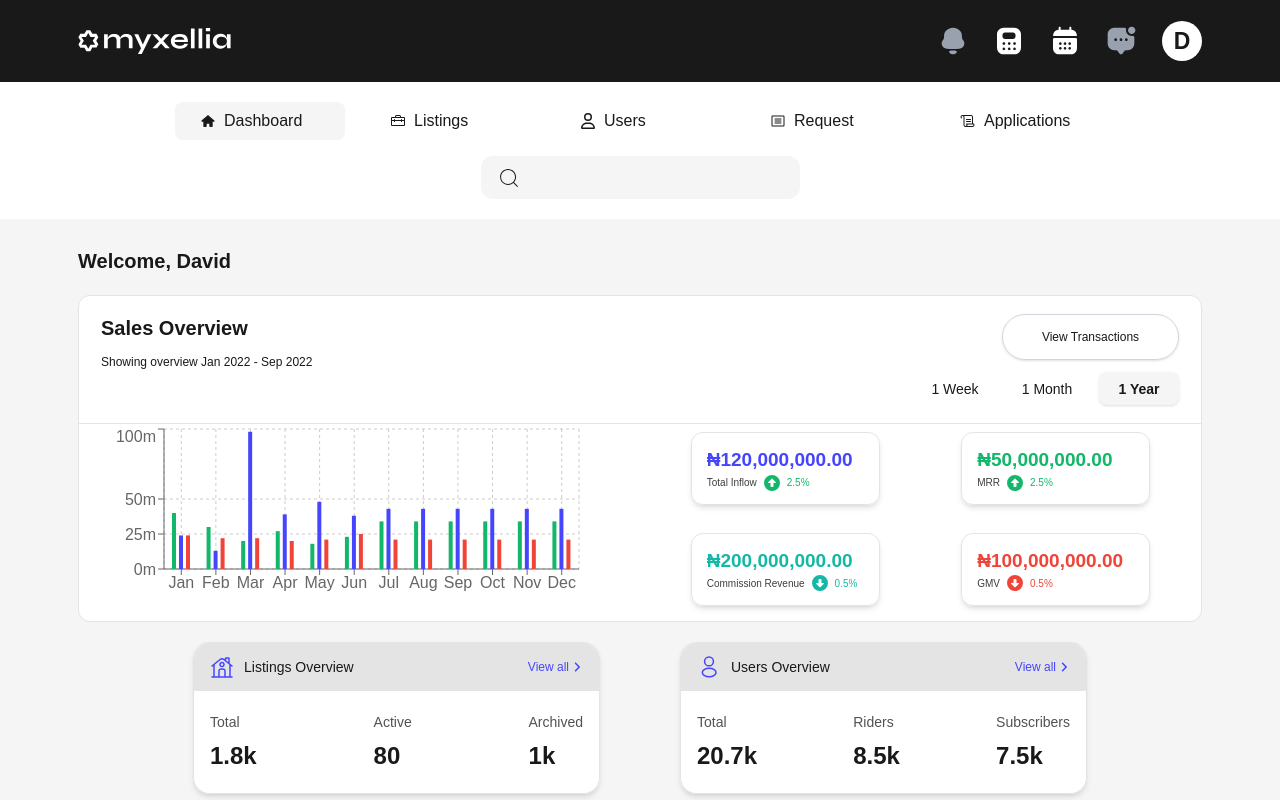
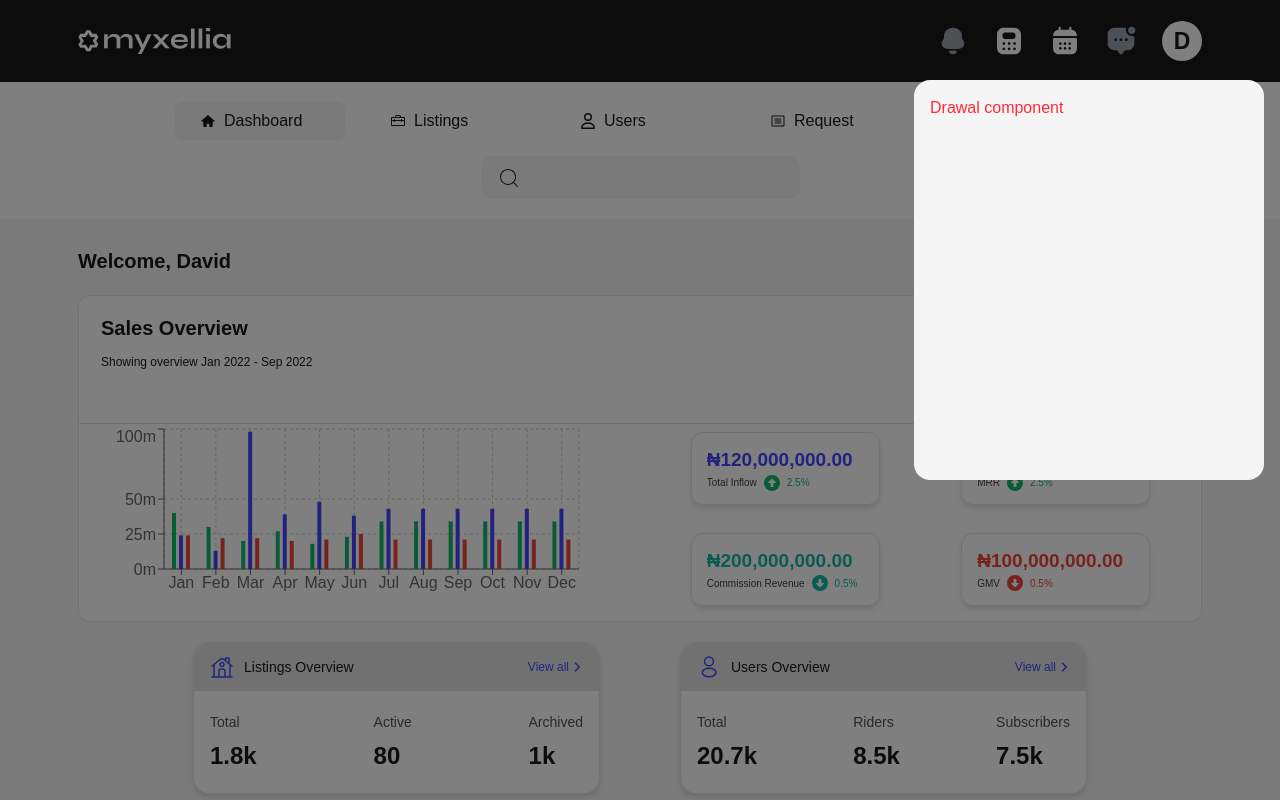
Before and after one commit to Dayvyno2021/myxellia-assessment, a Next.js app: page / in a window 1280 px wide. Both pictures are taken after a click on the button "Drawer". Shown: the top 800 px of the page. Built offline with nearby package versions, Linux system fonts and the light colour scheme.

Commit message:
refactored how the modal displays to suit the assessment requirement

```diff
--- a/src/_components/Budget.tsx
+++ b/src/_components/Budget.tsx
@@ -1,4 +1,5 @@
-import { memo } from 'react';
+'use client';
+import { KeyboardEvent, memo } from 'react';
 import Image from 'next/image';
 import { VscSettings } from "react-icons/vsc";
 import { IoMdTrendingUp } from "react-icons/io";
@@ -22,8 +23,10 @@ const budgetDetails = [
   },
 ]
 
-const Budget = ({onClose}:{onClose:()=>void}) => {
+const Budget = ({ onClose }: { onClose: () => void }) => {
+
   return (
+    <div className="w-full me-auto ">
       <div className='w-[340px] sm:w-[438px]'>
         <div className="bg-[#0c2841] ">
           <Image src={'/images/budgetHero.png'} alt='Budget' width={438} height={261} className='w-full' />
@@ -53,6 +56,7 @@ const Budget = ({onClose}:{onClose:()=>void}) => {
           </button>
         </div>
       </div>
+    </div>
   )
 }
 
--- a/src/_components/CalendarComponent.tsx
+++ b/src/_components/CalendarComponent.tsx
@@ -13,7 +13,7 @@ const CalendarComponent: FC<Props> = ({onClose}) => {
   const [selected, setSelected] = useState<Date | undefined>(new Date());
 
   return (
-    <div className="bg-black text-white py-4 rounded-lg w-full justify-center flex flex-col gap-5 ">
+    <div className="bg-black text-white p-4 rounded-lg w-full justify-center flex flex-col gap-5 ">
       <div className=" h-[50px] flex items-center w-full justify-between ">
         <p className="flex text-white gap-2 font-semibold items-center">
           <MdKeyboardBackspace className="fill-white" />
--- /dev/null
+++ b/src/_components/DrawalComponent.tsx
@@ -0,0 +1,13 @@
+import React from 'react'
+
+const DrawalComponent = () => {
+  return (
+    <div className='px-4 '>
+      <div className="bg-grey w-[350px] h-[400px] rounded-2xl">
+        <h1 className="text-red-500 p-4">Drawal component</h1>
+      </div>
+    </div>
+  )
+}
+
+export default DrawalComponent
--- a/src/_components/Header.tsx
+++ b/src/_components/Header.tsx
@@ -16,12 +16,14 @@ import CalendarComponent from "./CalendarComponent";
 import Budget from "./Budget";
 import { FaAngleDoubleDown } from "react-icons/fa";
 import { BsChevronBarContract } from "react-icons/bs";
+import DrawalComponent from "./DrawalComponent";
 
 enum HeadTitle{
   calendar = 'Calendar',
-  budget = 'Budget',
+  budget = 'Budgeting',
   notification = 'Notification',
-  messages = 'Messages'
+  messages = 'Messages',
+  drawer = 'Drawer'
 }
 
 const headerNavItems = [
@@ -47,16 +49,14 @@ interface ModalControlType{
 const Header = () => {
   const pathname = usePathname();
 
-  const [isDrawerOpen, setIsDrawerOpen] = useState(false);
   const [modal, setModal] = useState<ModalControlType>({ isOpen: false, active: null });
   const [isNavOpen, setIsNavOpen] = useState(true);
 
-  const handleClose = (heading?: HeadTitle) => {
+  const controlModal = (heading?: HeadTitle) => {
     if (heading) {
       return setModal((val) => ({active: heading, isOpen: !val.isOpen }));
     }
     setModal((val) => ({ isOpen: !val.isOpen, active: null }));
-
   }
 
   return (
@@ -68,22 +68,29 @@ const Header = () => {
             priority
           />
         </Link>
-        <div className="flex items-center gap-2 md:gap-[25px] overflow-hidden ">
-          <nav className={`flex items-center gap-1 md:gap-6 relative ${isDrawerOpen? 'nav__in':'nav__out'}`}>
+        <div className="flex items-center gap-2 md:gap-[25px] ">
+          <nav className={`flex items-center gap-1 md:gap-6 relative`}>
             {
                headerNavItems.map((item) => (
-                <button aria-label={item.name} onClick={()=>handleClose(item.name)} key={item.name} disabled={item.isDisabled} className="w-8 h-8 grid place-content-center nav_items">
+                <button aria-label={item.name} onClick={()=>controlModal(item.name)} key={item.name} disabled={item.isDisabled} className="w-8 h-8 relative grid place-content-center nav_items">
                   {item.img}
+                  <span className={`absolute text-[10px] -bottom-8 px-2 py-1 transition-all left-1/2 -translate-x-1/2 bg-black text-white rounded ${item.isDisabled? '':'span-item'}`}>
+                    {item.name}
+                  </span>
                 </button>
               ))
             }
           </nav>
           <button
             aria-label="Drawer"
-            className="w-10 h-10 bg-white hover:bg-grey transition-all rounded-full text-dark grid place-content-center text-[23px] font-bold cursor-pointer "
-            onClick={()=>setIsDrawerOpen((val)=>!val)}
+            onClick={()=>controlModal(HeadTitle.drawer)}
+            className="drawer w-10 h-10 bg-white hover:bg-grey transition-all rounded-full grid place-content-center text-[23px] font-bold cursor-pointer relative"
           >
-            D
+            <span className="text-dark">D</span>
+            <span className="absolute bg-grey flex rounded-md flex-col span-item -bottom-[54px] items-start right-0 px-2 py-1">
+              <span className="font-bold text-sm flex justify-start text-dark">David</span>
+              <span className="text-sm font-normal flex justify-start text-gray-500">dayvynomern2021@gmail.com</span>
+            </span>
           </button>
         </div>
       </div>
@@ -108,17 +115,21 @@ const Header = () => {
           <CiSearch className="absolute left-4 top-1/2 fill-dark -translate-y-1/2 text-2xl " />
         </div>
       </div>
-      <Modal isOpen={modal.isOpen} onClose={handleClose}>
+      <Modal styles={modal.active === HeadTitle.budget? 'justify-center lg:mt-10':'justify-end'} isOpen={modal.isOpen} onClose={controlModal}>
         {
           modal.active === HeadTitle.calendar ? (
             <CalendarComponent
-              onClose={handleClose}
+              onClose={controlModal}
             />
           ) : (
               modal.active === HeadTitle.budget ? (
-             <Budget onClose={handleClose} />
+             <Budget onClose={controlModal} />
               ) : (
-                <p className="text-mred">The active Header is {modal.active}</p>
+                  modal.active === HeadTitle.drawer ? (
+                    <DrawalComponent />
+                  ): (
+                    <p className="text-mred">The active Header is {modal.active}</p>
+                )
              )
           )
         }
--- a/src/_components/Modal.tsx
+++ b/src/_components/Modal.tsx
@@ -7,10 +7,11 @@ import { AnimatePresence, motion } from 'framer-motion';
 interface Props{
   isOpen: boolean,
   onClose: () => void,
-  children: ReactNode
+  children: ReactNode,
+  styles: string
 }
 
-const Modal:FC<Props> = ({isOpen, onClose, children}) => {
+const Modal:FC<Props> = ({isOpen, onClose, children, styles}) => {
 
   return (
     <>
@@ -23,15 +24,15 @@ const Modal:FC<Props> = ({isOpen, onClose, children}) => {
               exit={{ opacity: 0 }}
               className="fixed inset-0 bg-black/50"
             />
-            <div className="fixed inset-0 flex w-screen items-center justify-center p-4">
+            <div className={` fixed inset-0 flex w-screen items-start mt-20 ${styles}`}>
               <DialogPanel
                 as={motion.div}
                 initial={{ opacity: 0, scale: 0.95 }}
                 animate={{ opacity: 1, scale: 1 }}
                 exit={{ opacity: 0, scale: 0.95 }}
-                className="max-w-lg space-y-4 bg-black py-12 px-6 text-dark"
+                className="max-w-lg space-y-4 text-dark"
               >
-                <div className="w-full"> {children} </div>
+                {children}
               </DialogPanel>
             </div>
           </Dialog>
--- a/src/app/globals.css
+++ b/src/app/globals.css
@@ -45,7 +45,16 @@ body {
 }
 .nav_items:hover{
   color: var(--color-grey);
-  transition: all 0.3;
+  transition: all 0.3s;
+}
+
+.nav_items span, .drawer .span-item{
+  display: none;
+}
+
+.nav_items:hover .span-item, .drawer:hover .span-item{
+  transition: all .3s;
+  display: block;
 }
 
 .nav_items:disabled {
```
Lines whose indentation alone changed are shown as unchanged.
